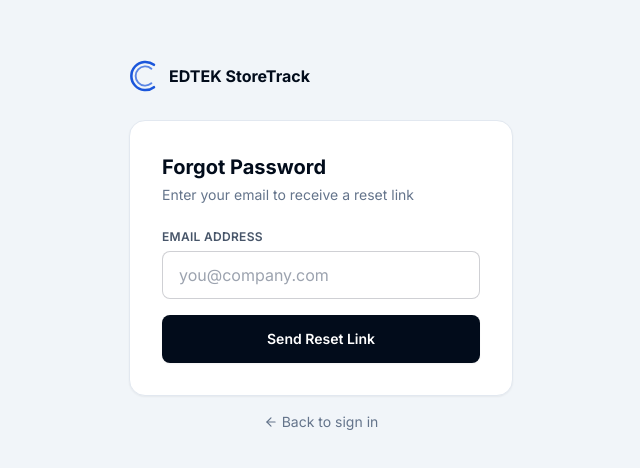
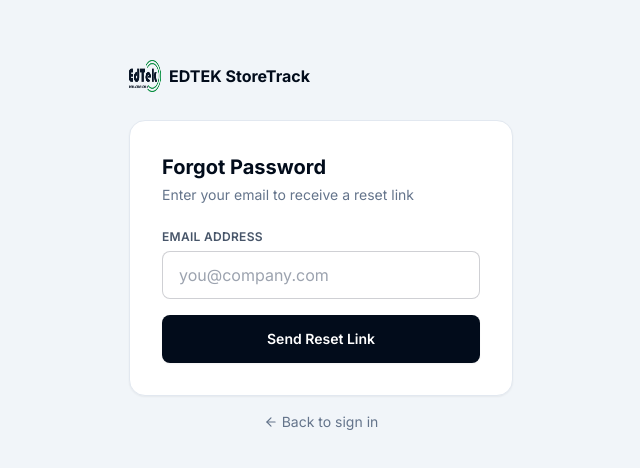
Before and after one commit to Julius-1993/Edtekstore, a React (Vite) app: page /forgot-password in a window 1280 px wide. Shown: the part 154-622 px from the top of the page, without its empty margins (319-959 px from the left). Built offline with nearby package versions, Linux system fonts and the light colour scheme; no server answers.

Commit message:
forgotpassword url corrected

```diff
--- a/src/pages/ForgotPasswordPage.jsx
+++ b/src/pages/ForgotPasswordPage.jsx
@@ -9,11 +9,13 @@ export function ForgotPasswordPage() {
   const [loading, setLoading] = useState(false)
   const [sent, setSent] = useState(false)
 
+  const API = import.meta.env.VITE_API_URL
+
   const handleSubmit = async (e) => {
     e.preventDefault()
     setLoading(true)
     try {
-      const res = await fetch('/api/auth/forgot-password', {
+      const res = await fetch(`${API}/api/auth/forgot-password`, {
         method: 'POST', headers: { 'Content-Type': 'application/json' },
         body: JSON.stringify({ email })
       })
@@ -28,7 +30,7 @@ export function ForgotPasswordPage() {
     <div className="min-h-screen flex items-center justify-center p-6" style={{ background: '#f1f5f9' }}>
       <div className="w-full max-w-sm">
         <div className="flex items-center gap-2 mb-7">
-          <EdtekLogo size={32} />
+          <img src="/edtek-logo.png" alt="EDTEK Interactive" className="w-8 h-8" />
           <span className="font-bold" style={{ color: '#020c1b' }}>EDTEK StoreTrack</span>
         </div>
         <div className="bg-white rounded-2xl border border-slate-200 shadow-sm p-8">
@@ -101,7 +103,7 @@ export function ResetPasswordPage() {
     <div className="min-h-screen flex items-center justify-center p-6" style={{ background: '#f1f5f9' }}>
       <div className="w-full max-w-sm">
         <div className="flex items-center gap-2 mb-7">
-          <EdtekLogo size={32} />
+          <img src="/edtek-logo.png" alt="EDTEK Interactive" className="w-8 h-8" />
           <span className="font-bold" style={{ color: '#020c1b' }}>EDTEK StoreTrack</span>
         </div>
         <div className="bg-white rounded-2xl border border-slate-200 shadow-sm p-8">
```
